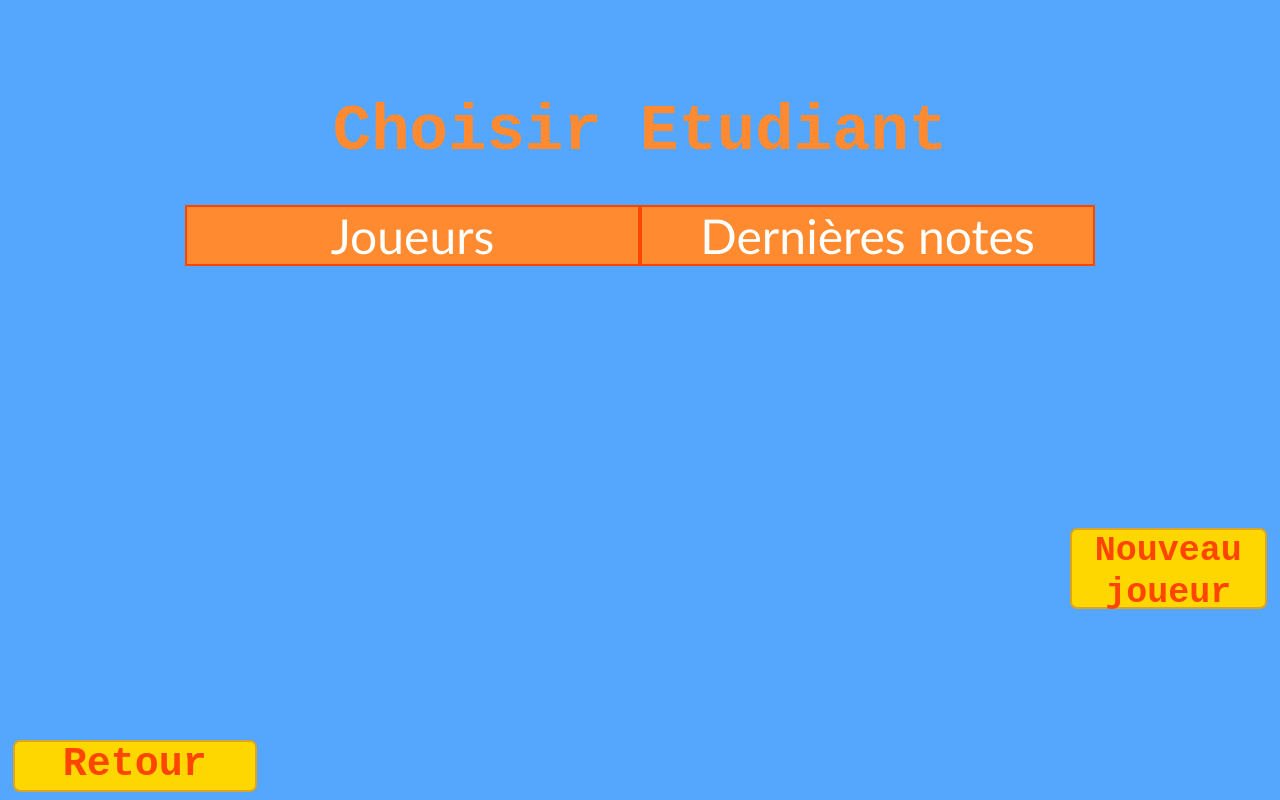
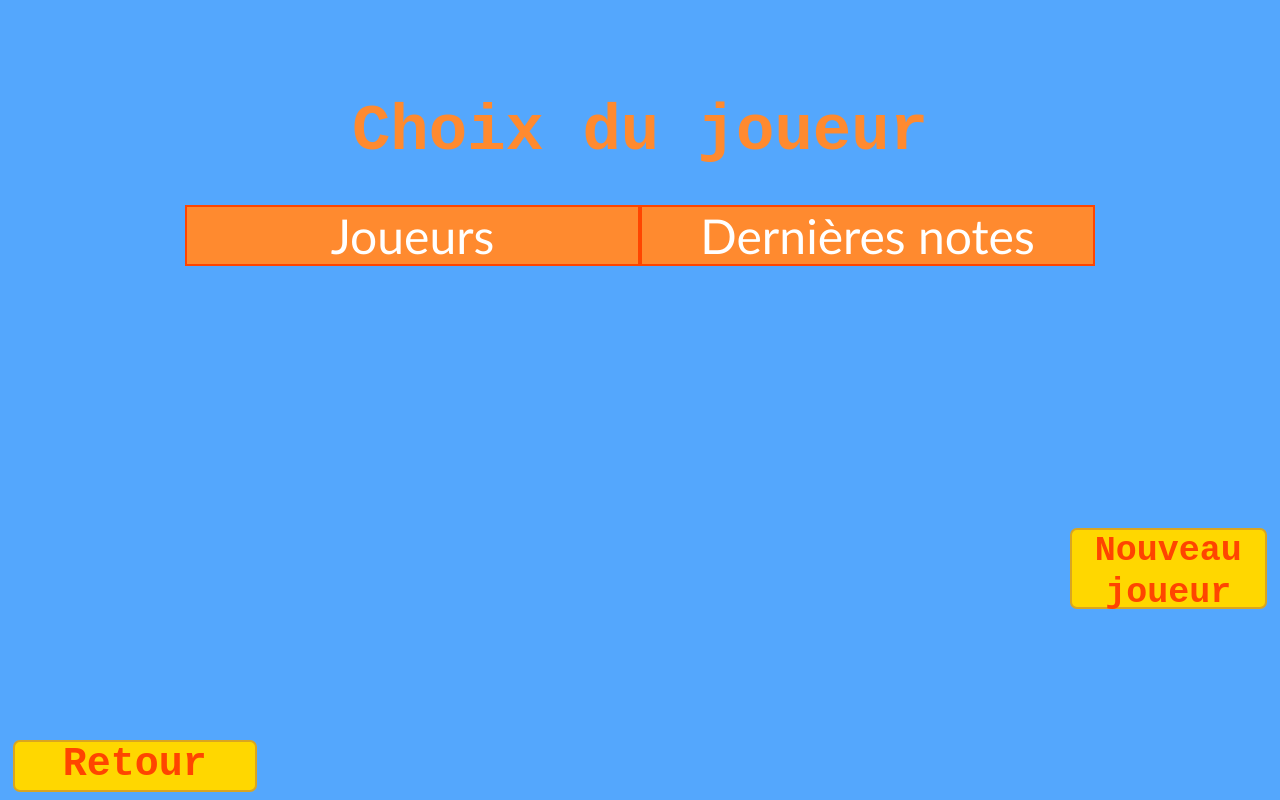
Before and after one commit to guilhem-cros/Crev-Ballon, an Electron app: page src/html/selection.html in a window 1280 px wide. Drawn offline with Linux system fonts and the light colour scheme; no server answers.

Commit message:
correction titre

```diff
--- a/src/html/selection.html
+++ b/src/html/selection.html
@@ -6,7 +6,7 @@
         <link rel="stylesheet" href="../css/stats.css">
     </head>
     <body>
-        <h1>Choisir Etudiant</h1>
+        <h1>Choix du joueur</h1>
         <br>
         <div id="box">
             <div id="one">Joueurs</div>
```
